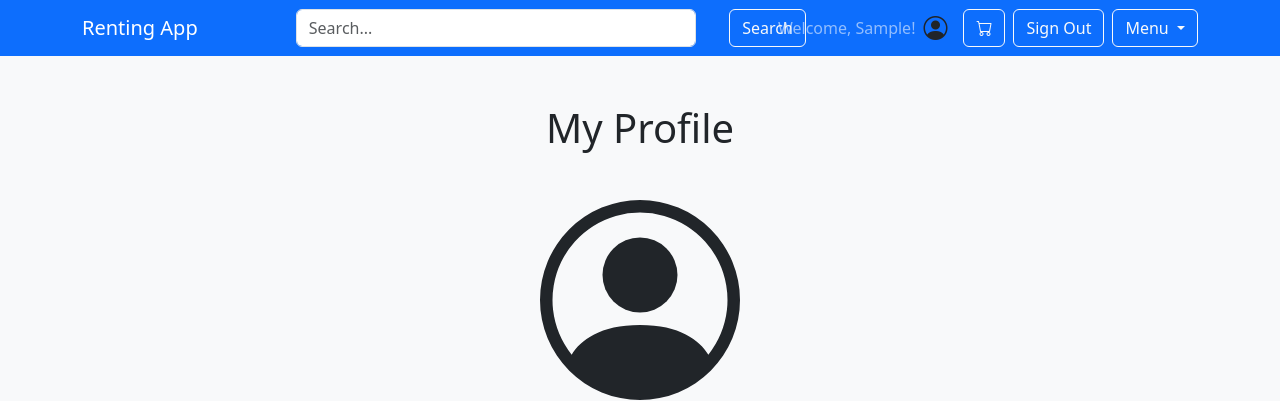
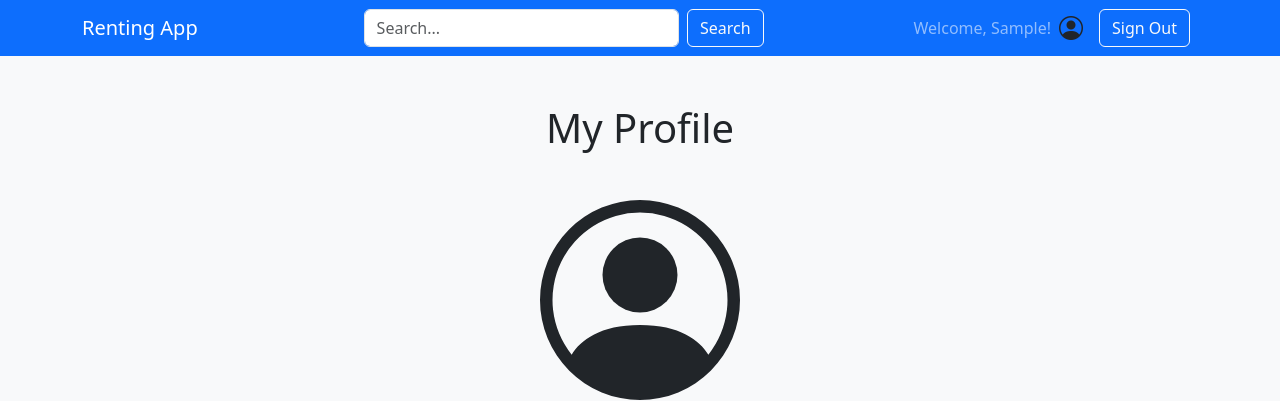
Before and after one commit to shreeja-tangutur/CLArity, a Django app: page /profile/ in a window 1280 px wide. Shown: the top 401 px of the page. Run offline with Django 5.2, Linux system fonts and the light colour scheme; the visitor is signed in with stand-in values (Sample User, id 1); data comes from the database, SQL or seed files in the repository.

Commit message:
login view

```diff
--- a/claproject/rentservice/models.py
+++ b/claproject/rentservice/models.py
@@ -58,7 +58,7 @@ class Item(models.Model):
     collections = models.ManyToManyField('Collection', blank=True)
     deleted = models.BooleanField(default=False)
     condition = models.IntegerField(default=10, validators=[MinValueValidator(1), MaxValueValidator(10)])
-    comment = models.TextField()
+    # comment = models.TextField()
 
 
     def mark_as_available(self):
--- a/claproject/rentservice/urls.py
+++ b/claproject/rentservice/urls.py
@@ -5,6 +5,7 @@ urlpatterns = [
     # Log-in
     path('', views.dashboard, name='dashboard'),
     path('accounts/', include('allauth.urls')),
+    path('login/', views.login_view, name='login'),
     path('sign-out/', views.sign_out, name='sign_out'),
 
     # Cart
@@ -31,6 +32,4 @@ urlpatterns = [
     path('collections/create/', views.create_collection, name='create_collection'),
     path('collections/<int:pk>/edit/', views.edit_collection, name='edit_collection'),
     path('collections/<int:pk>/delete/', views.delete_collection, name='delete_collection'),
-
-
 ]
--- a/claproject/rentservice/views.py
+++ b/claproject/rentservice/views.py
@@ -14,8 +14,22 @@ from django.contrib.auth.models import Group
 from allauth.account.views import LogoutView
 from .forms import CollectionForm
 from .forms import ItemForm
+from .models import Item, Collection
 
-from .models import Item, Collection
+from django.contrib.auth.forms import AuthenticationForm
+from django.contrib.auth import login
+
+def login_view(request):
+    if request.method == 'POST':
+        form = AuthenticationForm(request, data=request.POST)
+        if form.is_valid():
+            user = form.get_user()
+            login(request, user)
+            return redirect('dashboard')
+    else:
+        form = AuthenticationForm()
+
+    return render(request, 'account/login.html', {'form': form})
 
 def google_login_callback(request):
     # Assuming user has been authenticated via Google
--- a/claproject/templates/base/base.html
+++ b/claproject/templates/base/base.html
@@ -9,46 +9,33 @@
 </head>
 <body class="bg-light">
 
-    <!-- NAVBAR WITH SEARCH -->
+<!-- NAVBAR -->
 <nav class="navbar navbar-expand-lg navbar-dark bg-primary">
-      <div class="container d-flex justify-content-between align-items-center">
-        <!-- Left side -->
+    <div class="container">
+        <!-- Brand -->
         <a class="navbar-brand" href="{% url 'dashboard' %}">Renting App</a>
 
-        <form action="{% url 'search_items' %}" method="get" style="position: relative; width: 400px; margin: auto;">
-            <input class="form-control" type="text" name="q" placeholder="Search..." aria-label="Search" style="width: 100%;">
-            <button class="btn btn-outline-light" type="submit" style="position: absolute; right: -110px; top: 0;">Search</button>
+        <!-- Search Form -->
+        <form class="d-flex mx-auto" action="{% url 'search_items' %}" method="get" style="max-width: 400px; width: 100%;">
+            <input class="form-control me-2" type="search" name="q" placeholder="Search..." aria-label="Search">
+            <button class="btn btn-outline-light" type="submit">Search</button>
         </form>
 
-        <!-- Right side: User Info, Profile Picture, Cart, Sign Out, and Menu Dropdown -->
+        <!-- Right-side -->
         <div class="d-flex align-items-center">
+            {% if request.user.is_authenticated %}
                 <span class="navbar-text me-2">Welcome, {{ request.user.first_name }}!</span>
 
-              <!-- Small Profile Picture -->
                 {% if request.user.profile.profile_picture %}
                     <img src="{{ request.user.profile.profile_picture.url }}" alt="{{ request.user.first_name }}" class="rounded-circle me-3" style="width:30px; height:30px;">
                 {% else %}
                     <i class="bi bi-person-circle me-3" style="font-size: 1.5rem;"></i>
                 {% endif %}
 
-              <!-- Cart Icon -->
-              <a href="{% url 'cart' %}" class="btn btn-outline-light me-2">
-                  <i class="bi bi-cart"></i>
-              </a>
-
-              <!-- Sign Out Button -->
                 <a href="{% url 'sign_out' %}" class="btn btn-outline-light me-2">Sign Out</a>
-
-              <!-- Dropdown Menu -->
-              <div class="dropdown">
-                <button class="btn btn-outline-light dropdown-toggle" type="button" id="navbarDropdownMenuButton" data-bs-toggle="dropdown" aria-expanded="false">
-                  Menu
-                </button>
-                <ul class="dropdown-menu dropdown-menu-end" aria-labelledby="navbarDropdownMenuButton">
-                  <li><a class="dropdown-item" href="{% url 'profile' %}">Profile</a></li>
-                  <li><a class="dropdown-item" href="{% url 'setting' %}">Settings</a></li>
-                </ul>
-              </div>
+            {% else %}
+                <a href="{% url 'login' %}" class="btn btn-outline-light me-2">Sign In</a>
+            {% endif %}
         </div>
     </div>
 </nav>
@@ -60,10 +47,12 @@
     {% endblock content %}
 </div>
 
+<!-- FOOTER -->
 <footer class="bg-primary text-white text-center py-3 mt-5">
     &copy; 2025 Lending & Renting App. All rights reserved.
 </footer>
 
+<!-- Bootstrap JS -->
 <script src="https://cdn.jsdelivr.net/npm/bootstrap@5.3.3/dist/js/bootstrap.bundle.min.js"></script>
 </body>
 </html>
```
Lines whose indentation alone changed are shown as unchanged.
